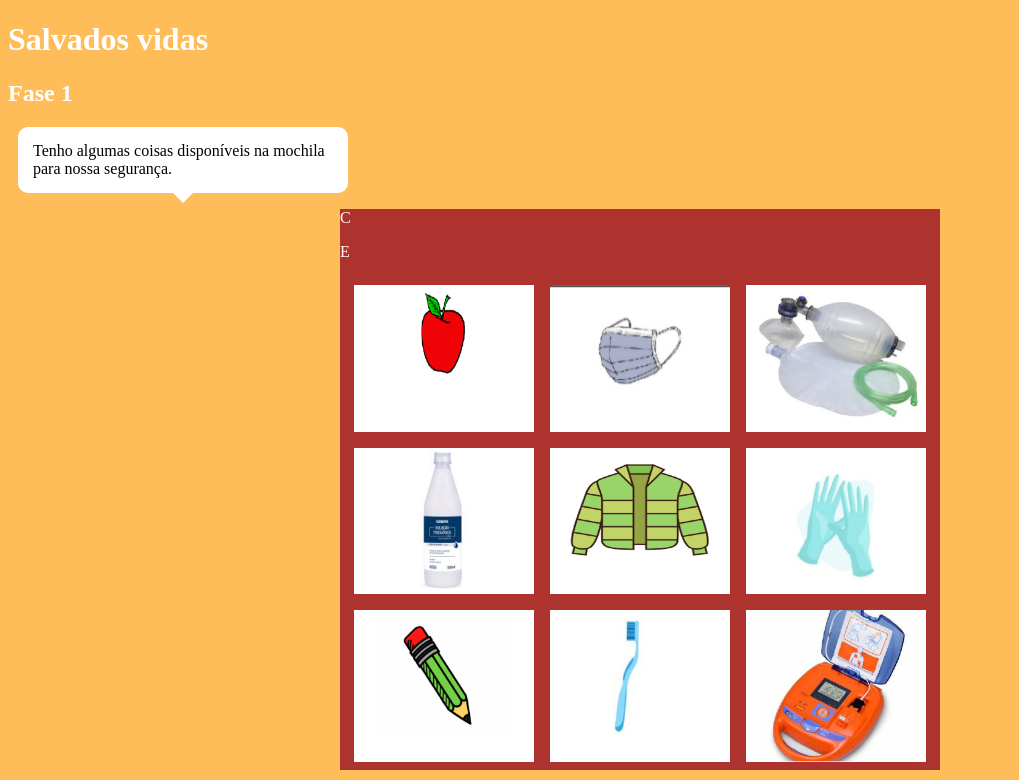
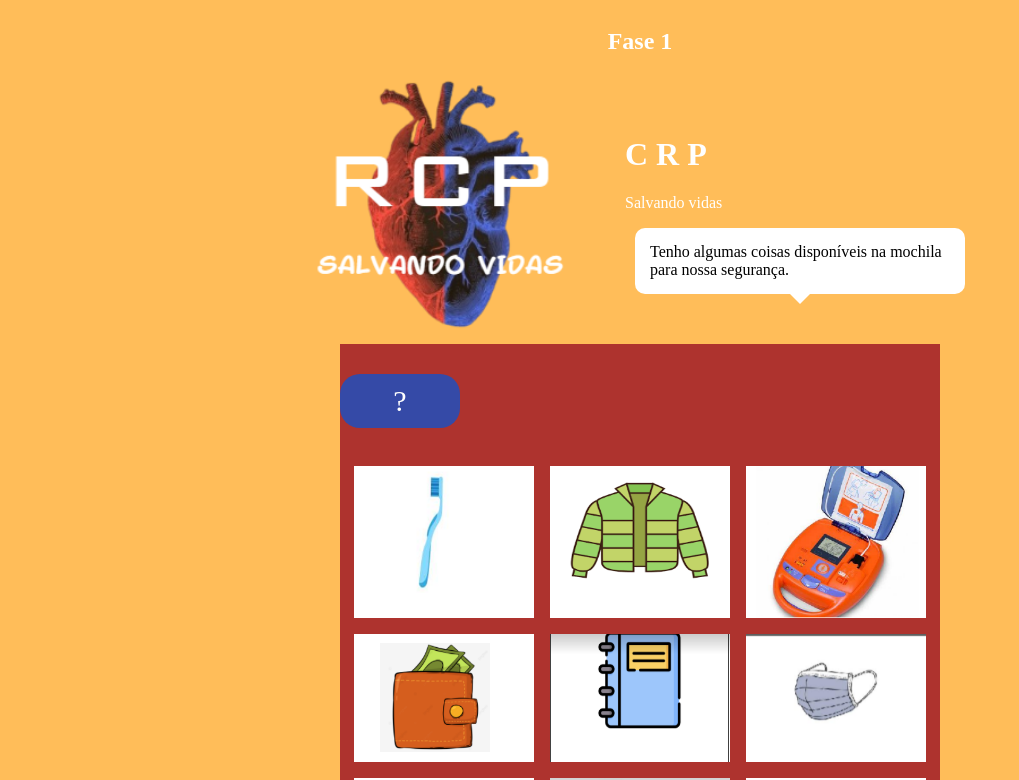
Before and after one commit to tainamiranda2/salvando-vidas, a React (Vite) app: page /FaseOne in a window 1280 px wide. Shown: the top 780 px of the page, without its empty margins (0-1019 px from the left). Built offline with nearby package versions, Linux system fonts and the light colour scheme.

Commit message:
criando a base para as fases

```diff
--- a/src/App.css
+++ b/src/App.css
@@ -95,9 +95,6 @@ height: 500px; /* Ajuste conforme necessário */
  text-align: center;
 }
 
-/*css do jogo*/
-
-
 /*formulario*/
 form {
   display: flex;
@@ -142,17 +139,48 @@ select {
 }
 
 /*css da fase*/
+.fase-container{
+display: flex;
+}
+.fase-one-container {
+  display: flex;
+  flex-direction: column;
+  align-items: center;
+}
+
+.image-container {
+  display: flex;
+  align-items: center;
+}
+
+.card-imagem {
+  max-width: 300px; /* Ajuste conforme necessário */
+  margin-right: 20px; /* Espaço entre a imagem e o texto */
+}
+
+.text-container {
+  flex: 1; /* Ocupa o restante do espaço disponível */
+}
+
 .container-fase {
   max-width: 600px;
   margin: 0 auto;
   background: #ae332e;
 }
 
+.certo-fase {
+  background: #354aa7;
+  border-radius: 20px;
+  padding: 10px;
+  width: 100px;
+  font-size: 30px;
+  text-align: center;
+}
+
 .images-container {
   display: flex;
   flex-wrap: wrap;
   justify-content: center;
-
 }
 
 .image-item {
@@ -163,7 +191,7 @@ select {
 
 .image-item img {
   width: 100%;
-  border: 2px solid transparent;
+  border: 20px solid transparent;
   transition: border-color 0.3s ease-in-out;
 }
 
@@ -174,18 +202,14 @@ select {
   right: 0;
   bottom: 0;
   left: 0;
-  border: 2px solid black; /* Alterei para preto quando a imagem é clicada */
+  border: 2px solid #354aa7; /* Alterei para preto quando a imagem é clicada */
   box-sizing: border-box;
 }
 
-.image-item.correct img {
-  border-color: green;
+/*css do jogo*/
+ img.gif-massagem {
+  animation-play-state: paused !important;
+  padding: 20px;
+  width: 300px;
+  align-items: center;
 }
-
-.image-item.incorrect img {
-  border-color: red;
-}
-
-.button-next {
-  margin-top: 16px;
-}
--- a/src/pages/jogo/FaseOne.jsx
+++ b/src/pages/jogo/FaseOne.jsx
@@ -1,6 +1,6 @@
 import { useState, useEffect } from 'react';
 import { useNavigate } from 'react-router-dom';
-
+import img2 from '../../img/img2.png';
 import bolsa from '../../img/bolsa.png';
 import casaco from '../../img/casaco.png';
 import escova from '../../img/escova.png';
@@ -10,6 +10,9 @@ import DEA from '../../img/DEA.png';
 import maca from '../../img/maca.png';
 import soro from '../../img/soro.png';
 import marcara from '../../img/marcara.png';
+import carteira from '../../img/carteira.png';
+import caderno from '../../img/caderno.png';
+import poket from '../../img/poket.png';
 
 //import './Jogo.css'
 
@@ -18,13 +21,14 @@ export const FaseOne = () => {
   const [selectedImages, setSelectedImages] = useState([]);
   const [images, setImages] = useState([]);
   const [showResults, setShowResults] = useState(false);
- const [avisoCerto, setAvisoCerto]=useState("C");
- const [avisoErrado, setAvisoErrado]=useState("E");
-  const correctAnswers = ['/src/img/luva.png', '/src/img/escova.png'];
+ const [avisoCerto, setAvisoCerto]=useState("?");
+  const correctAnswers = ['/src/img/luva.png', '/src/img/marcara.png'];
+//const parte1=['/src/img/marcara.png'];
+//const parte2=['/src/img/luva.png'];
 
   useEffect(() => {
     // Embaralhar as imagens antes de renderizar o componente
-    const shuffledImages = shuffleArray([bolsa, casaco, escova, luva, soro, maca, DEA, marcara, lapiz]);
+    const shuffledImages = shuffleArray([bolsa, casaco, escova, luva, maca, DEA, marcara, lapiz, carteira, soro, poket, caderno]);
     setImages(shuffledImages);
   }, []);
 
@@ -47,10 +51,10 @@ export const FaseOne = () => {
     if (isCorrect) {
       setShowResults(true);
       navigate('/JogoOne');
-
     } else {
       setShowResults(true);
 
+      setAvisoCerto("Errado")
    setSelectedImages([])
     }
   };
@@ -66,13 +70,20 @@ export const FaseOne = () => {
   };
 
   return (
+
     <div className="fase-one-container">
-      <h1>Salvados vidas</h1>
     <h2>Fase 1</h2>
+    <div className="image-container">
+      <img src={img2} alt="Descrição da Imagem" className="card-imagem" />
+      <div className="text-container">
+        <h1>C R P</h1>
+        <p>Salvando vidas</p>
         <p className="balao">Tenho algumas coisas disponíveis na mochila para nossa segurança.</p>
+      </div>
+    </div>
+
     <div className="container-fase">
-        <p>{avisoCerto}</p>
-        <p>{avisoErrado}</p>
+      <p className='certo-fase'>{avisoCerto}</p>
       <div className="images-container">
         {images.map((image, index) => (
           <img
@@ -83,12 +94,13 @@ export const FaseOne = () => {
             onClick={() => handleImageClick(image)}
           />
         ))}
-
       </div>
     </div>
+
     <button className="button-next" onClick={handleNextClick}>
       Next
     </button>
   </div>
+
   );
 };
--- a/src/pages/jogo/JogoOne.jsx
+++ b/src/pages/jogo/JogoOne.jsx
@@ -1,11 +1,71 @@
+import { useState, useEffect } from 'react';
+import { useNavigate } from 'react-router-dom';
 import gitMassagem from '../../img/gitMassagem.gif';
-//import './Jogo.css'
 
-export const JogoOne=()=>{
-    return (
+export const JogoOne = () => {
+  const navigate = useNavigate();
+  const [count, setCount] = useState(0);
+  const [gifPlaying, setGifPlaying] = useState(false);
+  const [parada, setParada] = useState(false);
+  const [timeElapsed, setTimeElapsed] = useState(0);
+  const [currentStep, setCurrentStep] = useState(0);
+  const atendimentos = [
+    "Vai andando até a vítima, se paramenta com luvas e máscara",
+    "Personagem Vitória ficará de joelhos ao lado da vítima",
+    "Personagem Vitória colocará suas duas mãos nos ombros da vítima",
+    "Personagem Vitória checará responsividade falando “Senhor, senhor, você me escuta?”"
+  ];
+
+  useEffect(() => {
+    const timer = setInterval(() => {
+      setTimeElapsed(prevTime => prevTime + 1);
+    }, 1000);
+
+    return () => clearInterval(timer);
+  }, []);
+
+  useEffect(() => {
+    if (count === 10) {
+      setGifPlaying(false);
+      navigate('/');
+    }
+  }, [count, navigate]);
+
+
+  const handleButtonClick = () => {
+    if (!gifPlaying) {
+      setGifPlaying(true);
+    }
+    setCount(prevCount => prevCount + 1);
+  };
+
+  const handleNextStep = () => {
+    if (currentStep < atendimentos.length - 1) {
+      setCurrentStep(prevStep => prevStep + 1);
+    }else{
+        setParada(true)
+    }
+  };
+
+  return (
+    <>
+      {parada === false ? (
         <div>
-              <img src={gitMassagem } className="img3" alt="Descrição da Imagemm" />
-
+          <h1>Personagem Vitória: O Jogador de Atendimento</h1>
+          <h2>Passo {currentStep + 1}</h2>
+          <p>{atendimentos[currentStep]}</p>
+          <button onClick={handleNextStep}>Próximo Passo</button>
         </div>
-    )
-}
+      ) : (
+        <div>
+          <p>Voce pegou estes equipamento, é hora de realizar ação colocando em ordem alguns passos.</p>
+          <p>Pegue </p>
+          <img src={gitMassagem} className="git-massagem" alt="Descrição da Imagemm" />
+          <button onClick={handleButtonClick}>Apertar</button>
+          <p>Clques: {count}</p>
+          <p>Tempo decorrido: {timeElapsed} segundos</p>
+        </div>
+      )}
+    </>
+  );
+};
```
Also changed, not shown: src/pages/jogo/Parte1.jsx (added, +9 -0 lines), src/pages/jogo/Parte2.jsx (added, +9 -0 lines), src/img/caderno.png (added), src/img/poket.png (added). Lines whose indentation alone changed are shown as unchanged.
